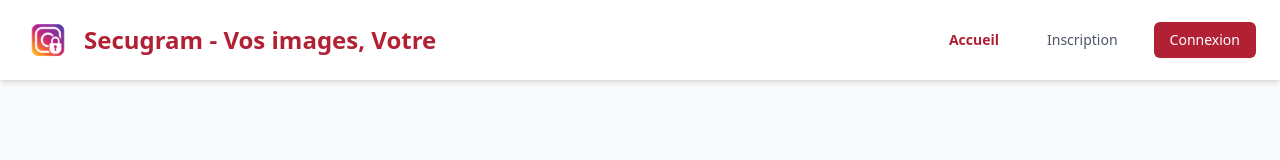
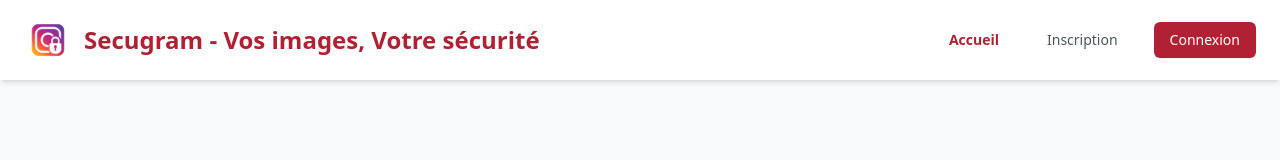
Before and after one commit to Sovrizon/secugram, a React (Vite) app in the folder frontend/: page / in a window 1280 px wide. Shown: the top 160 px of the page. Built offline with nearby package versions, Linux system fonts and the light colour scheme; no server answers.

Commit message:
fin test

```diff
--- a/frontend/src/App.jsx
+++ b/frontend/src/App.jsx
@@ -41,7 +41,7 @@ function App() {
                     <div className="flex items-center">
                         <Link to="/" className="flex items-center space-x-3 text-2xl font-bold text-centrale">
                             <img src="/logo.png" alt="Logo" className="h-12 w-12" />
-                            <span>Secugram - Vos images, Votre </span>
+                            <span>Secugram - Vos images, Votre sécurité</span>
                         </Link>
                     </div>
 
```
